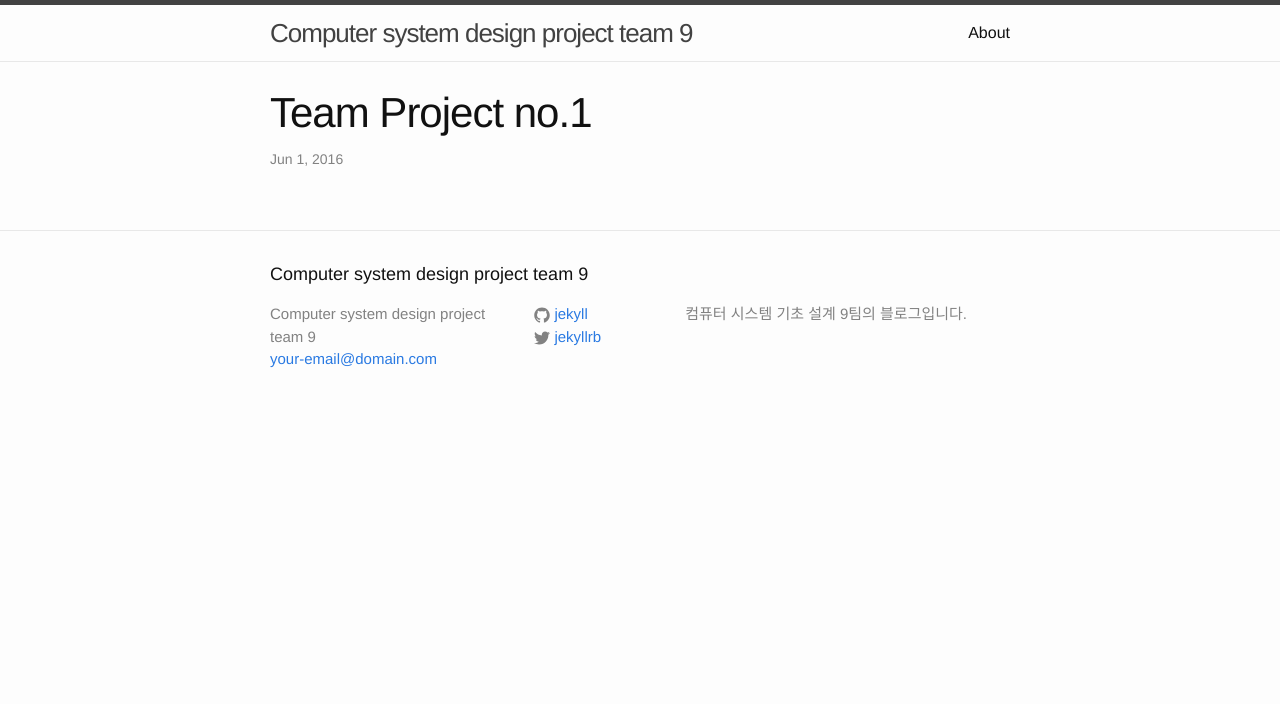
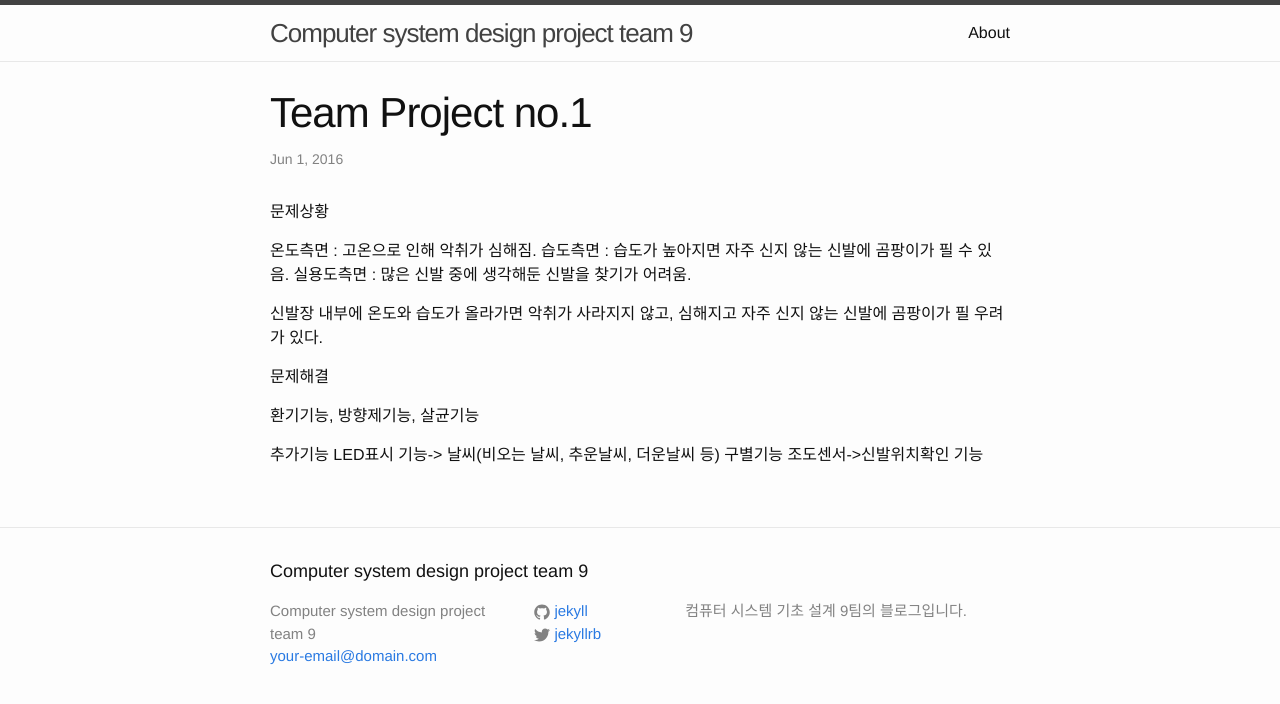
Before and after one commit to strawberryjamsea/hanyugyung.github.com, a Jekyll site: the page built from _posts/2016-06-01-son-of-post by team_ex1.markdown, in a window 1280 px wide. Shown: the top 704 px of the page. Built offline with Jekyll 4.4.1, drawn with Linux system fonts in a browser that asks for light colours.

Commit message:
change team contents
ctc

```diff
--- a/_posts/2016-06-01-son-of-post by team_ex1.markdown
+++ b/_posts/2016-06-01-son-of-post by team_ex1.markdown
@@ -4,3 +4,19 @@ title:  "Team Project no.1"
 date:   2016-06-01 23:00:00 +0900
 categories: Team
 ---
+
+문제상황
+
+온도측면 : 고온으로 인해 악취가 심해짐.
+습도측면 : 습도가 높아지면 자주 신지 않는 신발에 곰팡이가 필 수 있음.
+실용도측면 : 많은 신발 중에 생각해둔 신발을 찾기가 어려움.
+
+신발장 내부에 온도와 습도가 올라가면 악취가 사라지지 않고, 심해지고 자주 신지 않는 신발에 곰팡이가 필 우려가 있다.
+
+문제해결
+
+환기기능, 방향제기능, 살균기능
+
+추가기능
+LED표시 기능-> 날씨(비오는 날씨, 추운날씨, 더운날씨 등) 구별기능
+조도센서->신발위치확인 기능
```
